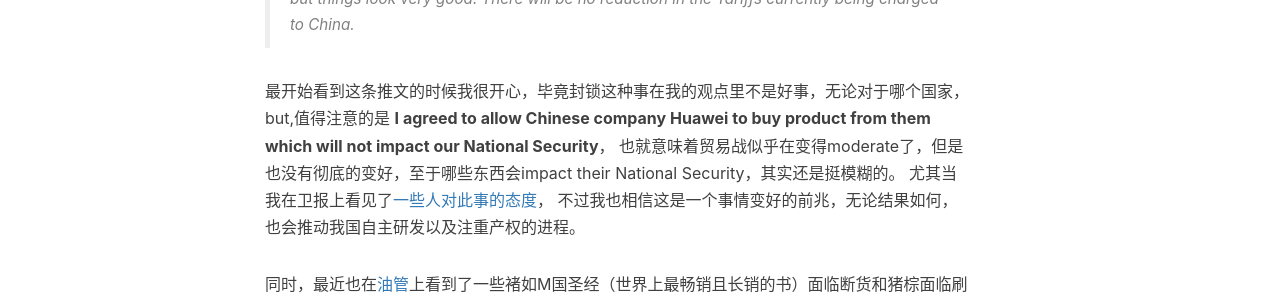
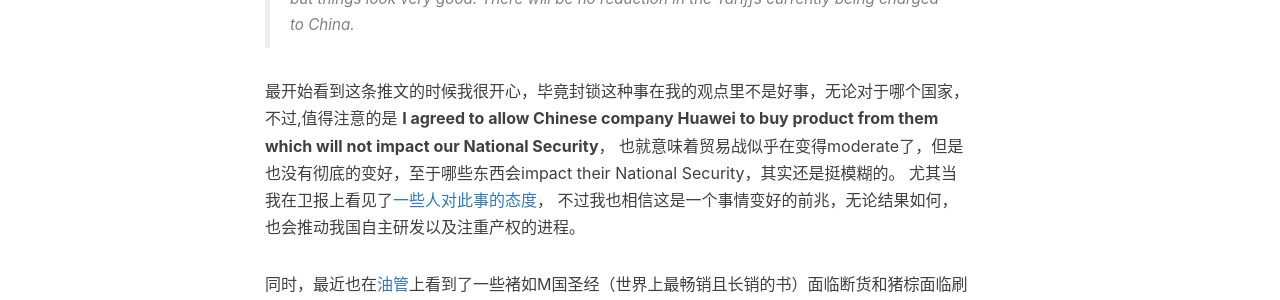
Before and after one commit to vander1997/vander1997.github.io, a Jekyll site: the page built from _posts/2019-07-01-碎碎念0010.md, in a window 1280 px wide. Shown: the part 860-1160 px from the top of the page. Built offline with Jekyll 4.4.1, drawn with Linux system fonts in a browser that asks for light colours; nearby versions of some CDN libraries; library files that are not in the unit come from our copies; comment, search, counter and statistics services are not loaded.

Commit message:
Update 2019-07-01-碎碎念0010.md

```diff
--- a/_posts/2019-07-01-碎碎念0010.md
+++ b/_posts/2019-07-01-碎碎念0010.md
@@ -19,7 +19,7 @@
 our relationship with them continues to be a very good one. The quality of the transaction is far more important to me than speed. I am in no hurry,
 but things look very good! There will be no reduction in the Tariffs currently being charged to China.
 
-最开始看到这条推文的时候我很开心，毕竟封锁这种事在我的观点里不是好事，无论对于哪个国家，but,值得注意的是
+最开始看到这条推文的时候我很开心，毕竟封锁这种事在我的观点里不是好事，无论对于哪个国家，不过,值得注意的是
 **I agreed to allow Chinese company Huawei to buy product from them which will not impact our National Security**，
 也就意味着贸易战似乎在变得moderate了，但是也没有彻底的变好，至于哪些东西会impact their National Security，其实还是挺模糊的。
 尤其当我在卫报上看见了[一些人对此事的态度](https://www.theguardian.com/technology/2019/jun/30/white-house-trump-huawei-catastrophic-mistake)，
```
